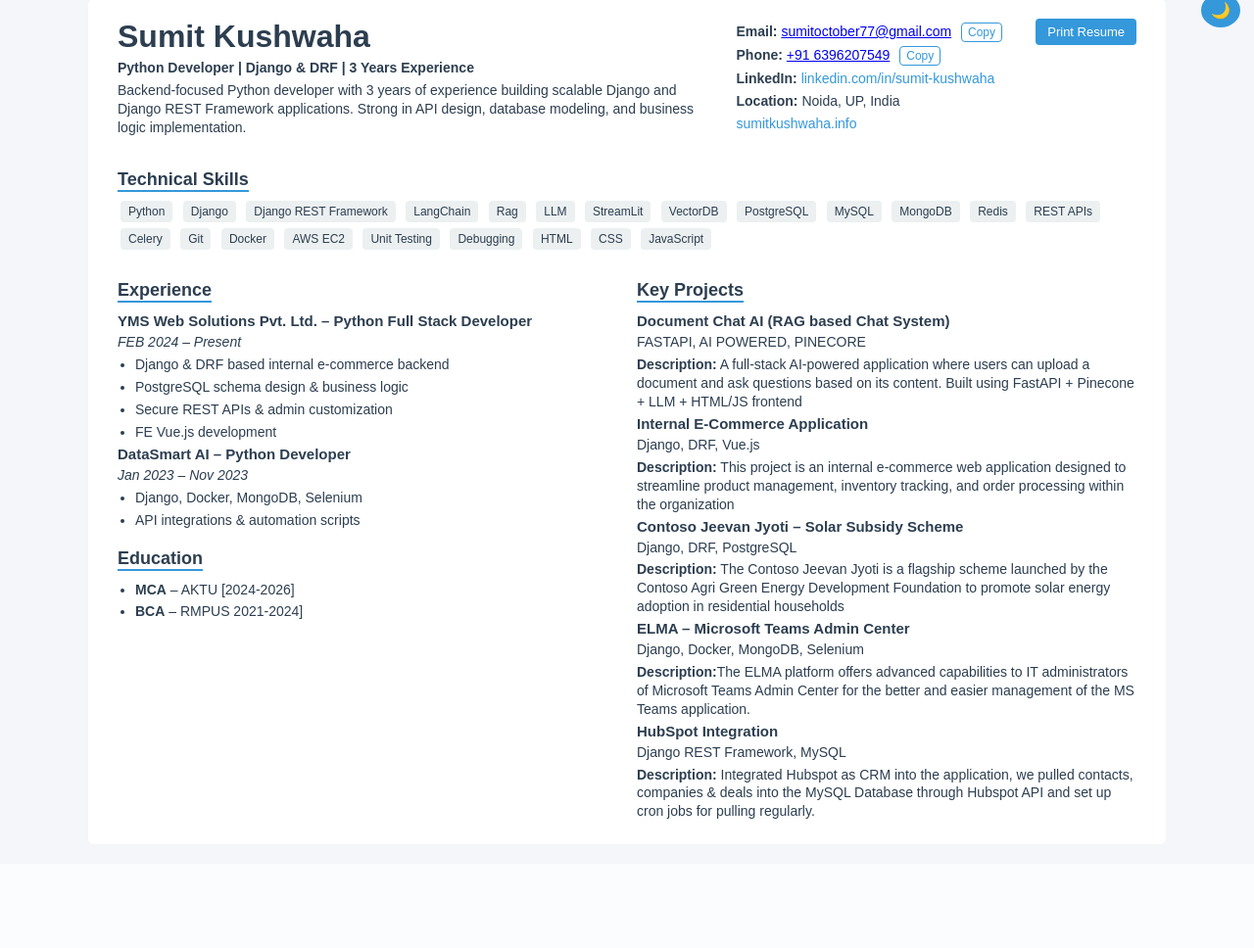
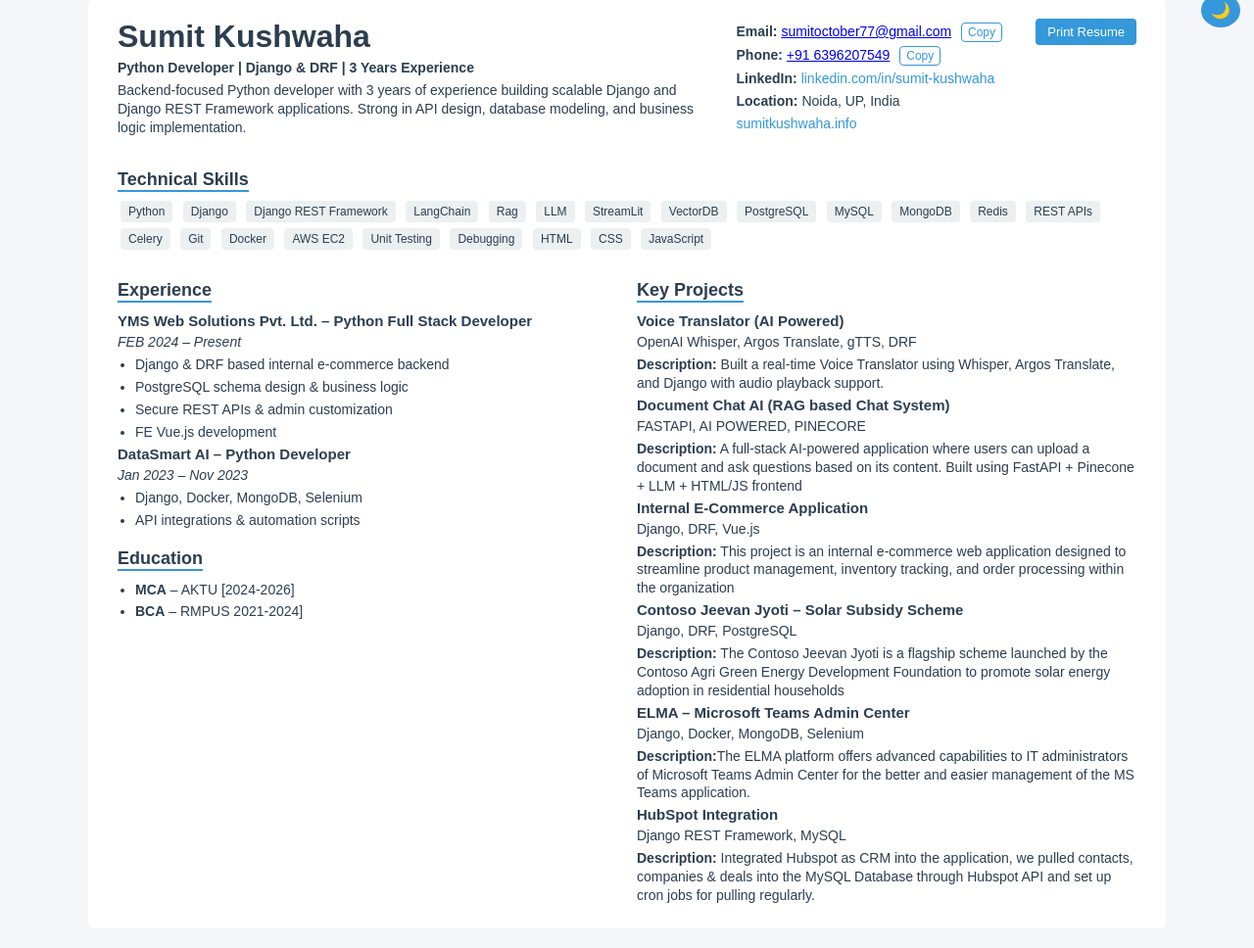
Before and after one commit to sumitkushwaha109/sumitportfolio, a Django app: page / in a window 1280 px wide. Shown: the part 21-989 px from the top of the page at 98% size. Before the commit the page ends 857 px from the top, so only its background shows below. Run offline with Django 5.2, Linux system fonts and the light colour scheme.

Commit message:
added 1 more project

```diff
--- a/portfolio/templates/core/index.html
+++ b/portfolio/templates/core/index.html
@@ -128,9 +128,14 @@
           </ul>
         </div>
 
-        <!-- PROJECTS -->
         <div class="section">
           <h2>Key Projects</h2>
+
+          <h3>Voice Translator (AI Powered)</h3>
+          <p>OpenAI Whisper, Argos Translate, gTTS, DRF</p>
+          <p>
+            <b>Description:</b> Built a real-time Voice Translator using Whisper, Argos Translate, and Django with audio playback support.
+          </p>
 
            <h3>Document Chat AI (RAG based Chat System)</h3>
           <p>FASTAPI, AI POWERED, PINECORE</p>
```
